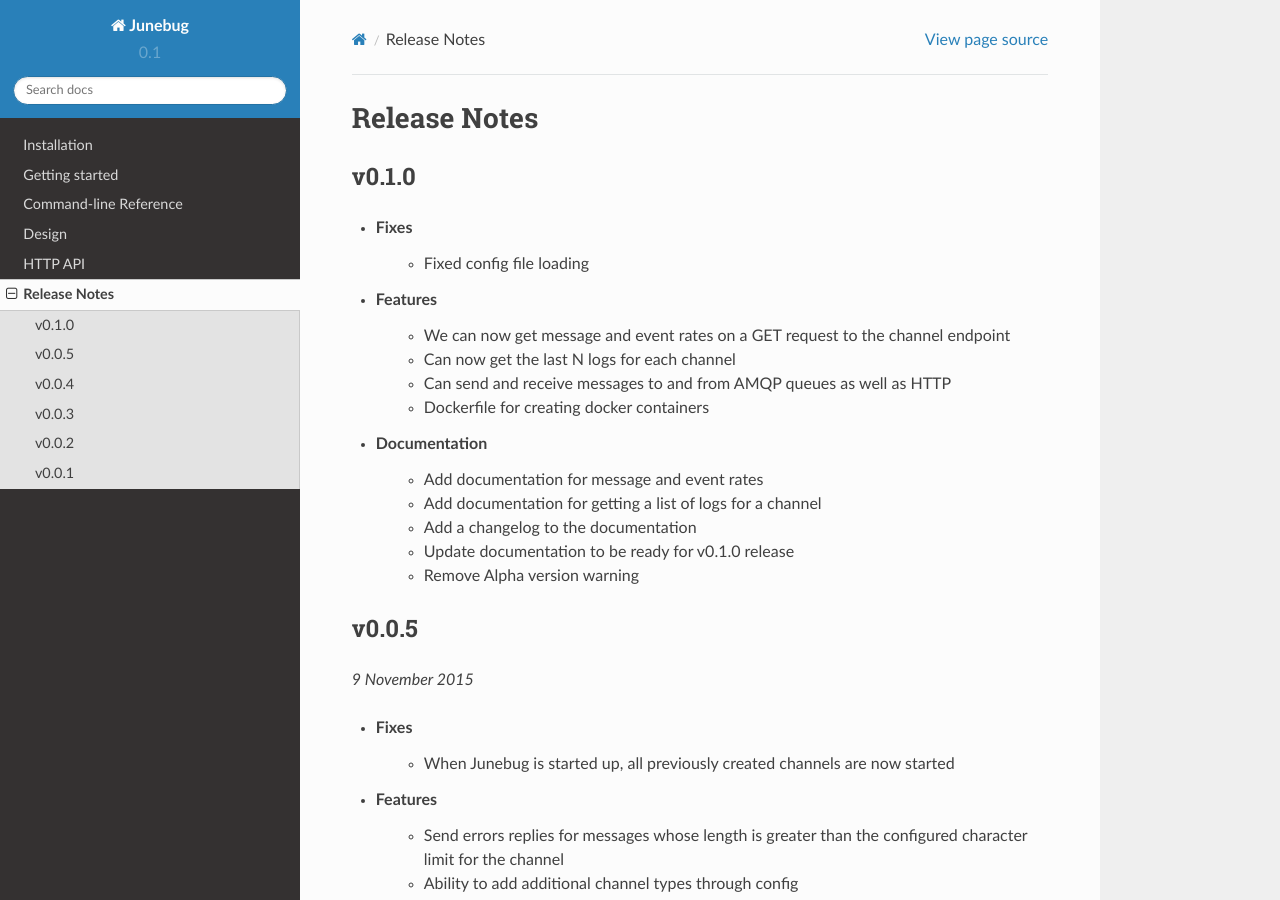
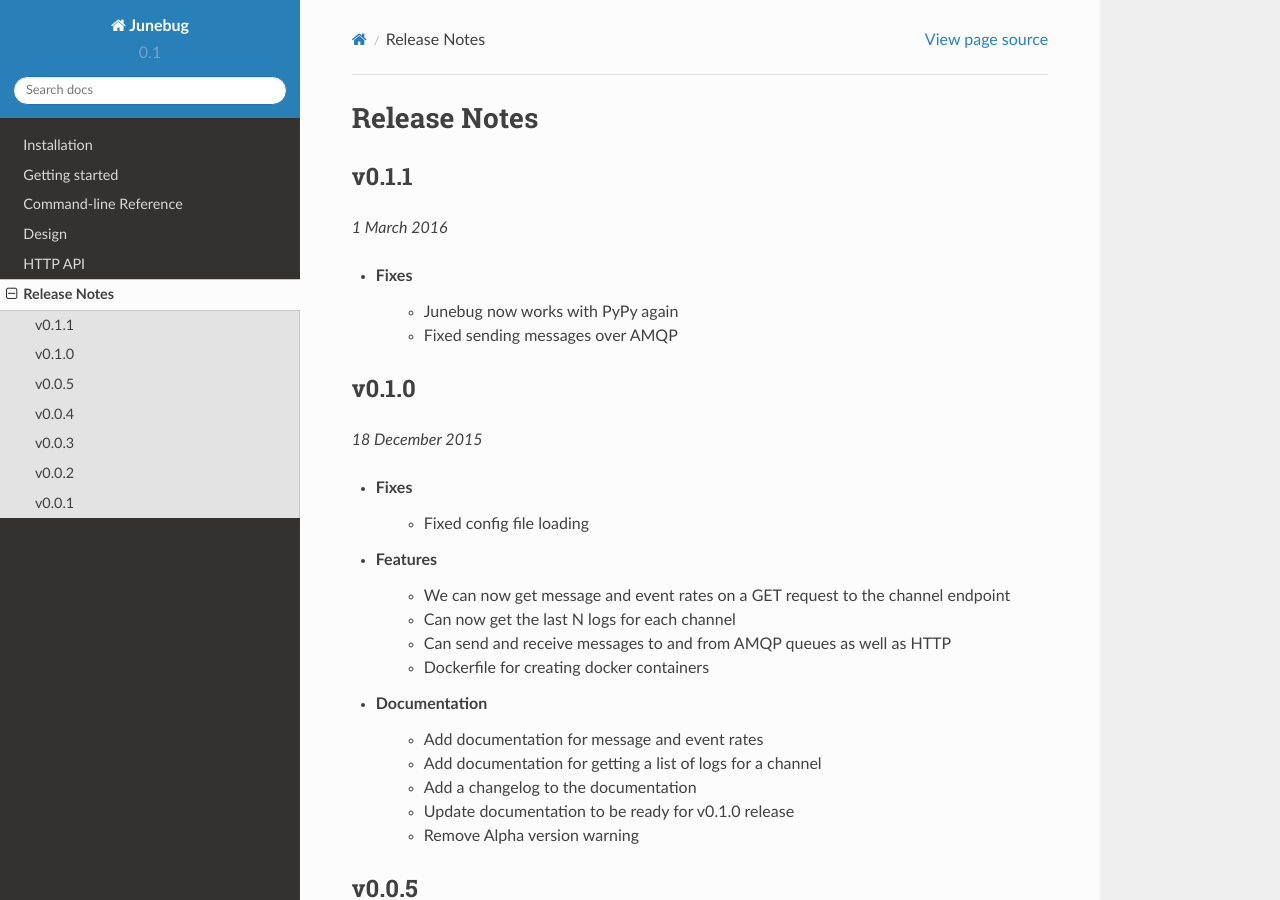
Before and after one commit to praekeltfoundation/junebug, a Sphinx documentation site: the page built from docs/release-notes.rst, in a window 1280 px wide and 900 px high. Built offline with Sphinx 7.4.7 and the Read the Docs theme 2.0.0, drawn with Linux system fonts in a browser that asks for light colours; pages that are not in the unit, such as notebooks, are missing from menus.

Commit message:
Added release notes for v0.1.1

```diff
--- a/docs/release-notes.rst
+++ b/docs/release-notes.rst
@@ -3,9 +3,22 @@
 Release Notes
 =============
 
+v0.1.1
+------
+.. Pull requests 80
+
+*1 March 2016*
+
+- Fixes
+    - Junebug now works with PyPy again
+    - Fixed sending messages over AMQP
+
+
 v0.1.0
 ------
 .. Pull requests 60,62-70
+
+*18 December 2015*
 
 - Fixes
     - Fixed config file loading
```
